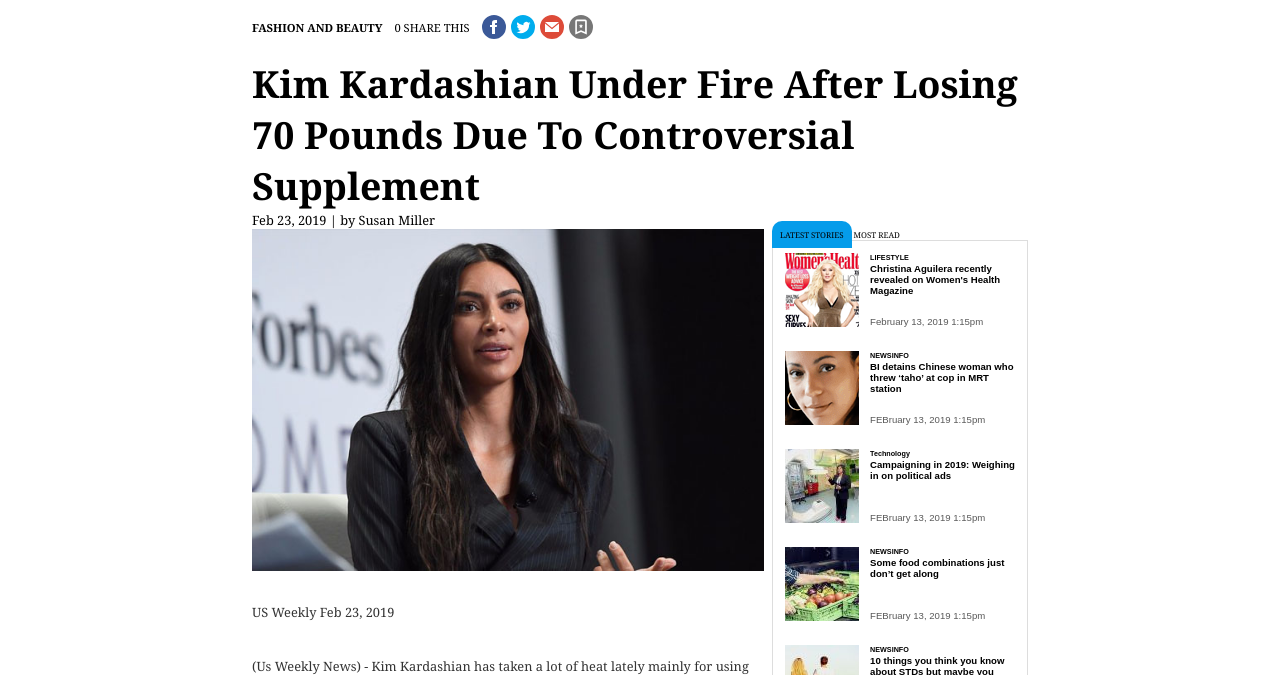
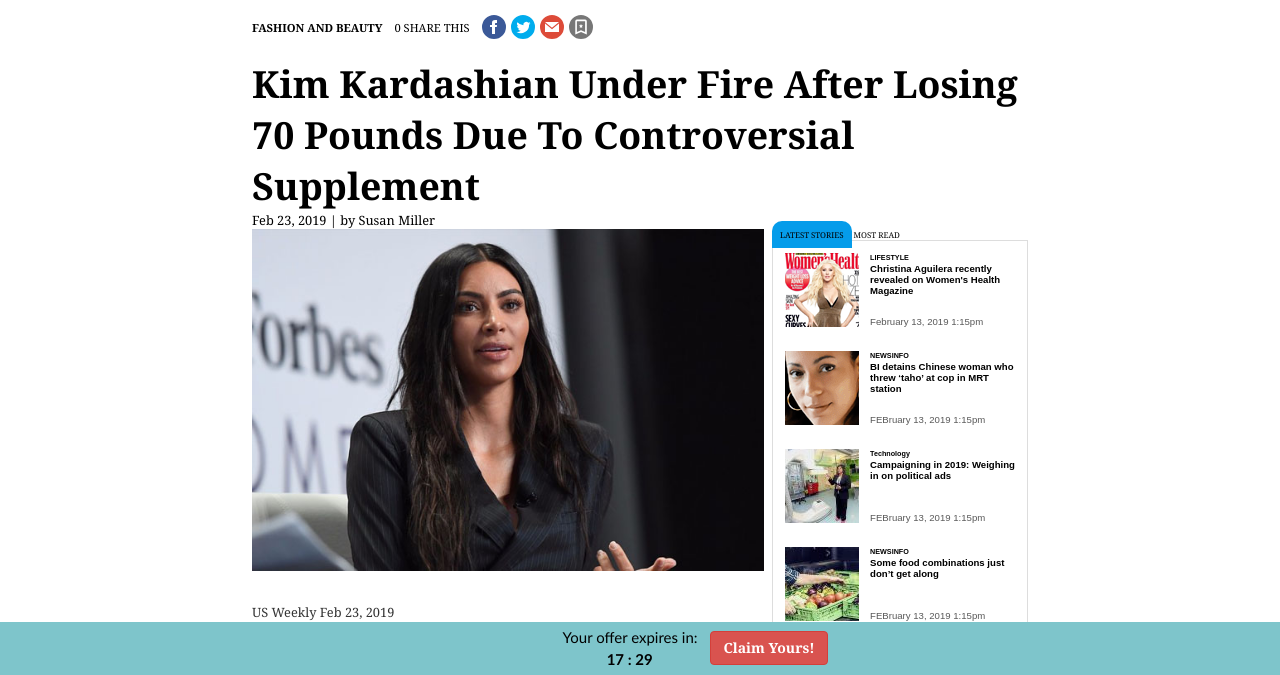
Before and after one commit to Wekios/inquirer, a website: page development/index.html in a window 1280 px wide. Shown: the part 125-800 px from the top of the page. Drawn offline with nearby package versions, Linux system fonts and the light colour scheme.

Commit message:
adds countdown script

```diff
--- a/development/index.html
+++ b/development/index.html
@@ -92,8 +92,9 @@
       <p>US Weekly <span class="text--date"></span></p>
       <p>(Us Weekly News) - Kim Kardashian has taken a lot of heat lately mainly for using this controversial method
         celebrities use to burn fat within WEEKS. She wanted to lose weight that she gained from her last pregnancy.
-        However, she did NOT realize the backlash she would receive for using this "magical" weight loss supplement.
-        She especially didn't foresee a media firestorm because of it.
+        However, she did NOT realize
+        the backlash she would receive for using this "magical" weight loss supplement. She especially didn't foresee a
+        media firestorm because of it.
       </p>
 
       <div class="text--center">
@@ -112,10 +113,11 @@
       </div>
 
       <p>Dr. Oz, a renowned diet specialist among celebrities, has been endorsing <a class="text--blue" href="#linkhere">Forskolin</a>
-        for years. This product was
-        recently made available to the public, and is the hottest thing on the internet right now. Dr. Oz says this
-        clinically proven formula can melt off 8 pounds of fat every 7 days, flush out the junk in your body, and
-        prevent your body from producing additional fat. And best of all, the product is completely natural. Doubtful
+        for years. This product was recently made available to the public, and is the hottest thing on the internet
+        right
+        now. Dr. Oz says this clinically proven formula can melt off 8 pounds of fat every 7 days, flush out the junk
+        in your body, and prevent your body from producing additional fat. And best of all, the product is completely
+        natural. Doubtful
         about the results, we did more research.</p>
 
       <div class="img-text">
@@ -130,16 +132,15 @@
       </div>
 
       <p>After we did a little digging, it turns out celebrities all over Hollywood have been using <a class="text--blue"
-          href="#linkhere">Forskolin</a> to help
-        them lose weight! Miranda Lambert and Joanna Gaines both credit their weight loss to using <a class="text--blue"
-          href="#linkhere">Forskolin</a> as a daily
-        supplement.
-        <br> <br>
-        But we still needed to know if <a class="text--blue" href="#linkhere">Forskolin</a> would work for everyone.
-        After clearing it with our legal team, our
-        lead editor pushed for a case study. Our eager new reporter Alice Clemmens was more than happy to be our
-        guinea-pig. She was assigned the task of trying this celebrity diet and documenting all of it for the next 31
-        days.</p>
+          href="#linkhere">Forskolin</a> to help them lose weight! Miranda Lambert and Joanna Gaines both credit their
+        weight loss to using
+        <a class="text--blue" href="#linkhere">Forskolin</a> as a daily supplement.
+        <br> <br> But we still needed to know if <a class="text--blue" href="#linkhere">Forskolin</a> would work for
+        everyone. After clearing it with our legal team, our lead editor pushed for a case study. Our eager new
+        reporter Alice Clemmens
+        was more than happy to be our guinea-pig. She was assigned the task of trying this celebrity diet and
+        documenting all of it for the next 31 days.
+      </p>
 
       <div class="img-text">
         <div class="text--center img--border">
@@ -151,15 +152,15 @@
       </div>
 
       <p>Before she started, we needed to make sure this was the right <a class="text--blue" href="#linkhere">Forskolin</a>
-        product. Our insider had warned us
-        that 90% of all <a class="text--blue" href="#linkhere">Forskolin</a> products are less than 30% <a class="text--blue"
-          href="#linkhere">Forskolin</a>, the
-        rest are edible fillers. After days of
-        research, we found <a class="text--blue" href="#linkhere">Forskolin</a> to be the top choice on Amazon. With
-        over 4,000 positive comments and an overall
-        rating of 4.9, we were sold. We were about to purchase it when we realized that the <a class="text--blue" href="#linkhere">Forskolin</a>
-        suppliers are
-        currently offering exclusive FREE TRIALS to our readers! (More Information Below)</p>
+        product. Our insider had warned us that 90% of all <a class="text--blue" href="#linkhere">Forskolin</a>
+        products are less than
+        30% <a class="text--blue" href="#linkhere">Forskolin</a>, the rest are edible fillers. After days of research,
+        we found <a class="text--blue" href="#linkhere">Forskolin</a> to be the top choice on Amazon. With over 4,000
+        positive comments
+        and an overall rating of 4.9, we were sold. We were about to purchase it when we realized that the <a class="text--blue"
+          href="#linkhere">Forskolin</a> suppliers are currently offering exclusive FREE TRIALS to our readers! (More
+        Information
+        Below)</p>
 
       <img src="./images/img7.jpg" alt="weight loss">
       <div class="img-text">
@@ -170,8 +171,8 @@
       </div>
 
       <p>The secret behind <a class="text--blue" href="#linkhere">Forskolin</a> is its ability to suppress the appetite
-        and increase the speed of your metabolism,
-        while flushing out your stored fat tissue cells and digestive system.</p>
+        and increase the speed of your metabolism, while flushing out your stored fat tissue cells and digestive
+        system.</p>
 
       <h4>
         Forskolin has been clinically proven to:
@@ -193,8 +194,7 @@
 
       <p>
         For our Case Study, we ordered a FREE sample bottle of <a class="text--blue" href="#linkhere">Forskolin</a>.
-        Suppliers are now offering FREE monthly
-        supply to our readers. (See below for exclusive links)
+        Suppliers are now offering FREE monthly supply to our readers. (See below for exclusive links)
       </p>
 
       <p> Three days later <a class="text--blue" href="#linkhere">Forskolin</a> was delivered. Below are my results.
@@ -213,8 +213,8 @@
         <p class="blue-tables__content">
           It’s Day 7 of taking Forskolin. When I started I weighed 162 pounds. I’m at 155 after 7 days, but that’s most
           likely water weight that I lost, and some fat burned. However, I feel the impact that it’s made. I feel so
-          much more energetic. I usually crash around 3PM at work and feel lazy and that has completely disappeared at
-          this point.
+          much more energetic. I usually crash
+          around 3PM at work and feel lazy and that has completely disappeared at this point.
         </p>
       </div>
 
@@ -223,7 +223,8 @@
         <p class="blue-tables__content">
           It’s Day 14, I got on the scale and weigh 145. 10 more pounds gone. I’ve lost over 17 pounds in 14 days so
           far, but again the first 10 pounds are usually water weight. I do feel less stress and I noticed I don't
-          twist and turn in bed anymore. I feel more energetic in the mornings as well.
+          twist and turn in bed anymore. I feel more
+          energetic in the mornings as well.
         </p>
       </div>
 
@@ -231,10 +232,10 @@
         <h5 class="blue-tables__heading">WEEK 3</h5>
         <p class="blue-tables__content">
           Its Day 18 of the <a class="text--blue" href="#linkhere">Forskolin</a> diet. Before I even got on the scale I
-          noticed my pants were looser than usual.
-          The scale said 142. I haven’t weighed less than 145 ever since I got married. I’ve even got a couple
-          compliments by co-workers and friends! At this point I know the diet works, but the 35 pound claims by people
-          on amazon may be difficult to achieve. We’ll see in the next few weeks.
+          noticed my pants were looser than usual. The scale said 142. I haven’t weighed less than 145 ever since I got
+          married. I’ve
+          even got a couple compliments by co-workers and friends! At this point I know the diet works, but the 35
+          pound claims by people on amazon may be difficult to achieve. We’ll see in the next few weeks.
         </p>
       </div>
 
@@ -243,8 +244,8 @@
         <p class="blue-tables__content">
           It’s Day 28 and I weigh 136. I definitely cut down on my sugar intake this week. There is still 4 more days,
           I’m so excited at this point. My husband is actually flirting with me again. We went out last night and for
-          the first time in years, I’ve notice him getting irritated when other men look at me! The last time that
-          happened was when we just got married!
+          the first time in years, I’ve notice
+          him getting irritated when other men look at me! The last time that happened was when we just got married!
         </p>
       </div>
 
@@ -253,8 +254,9 @@
         <p class="blue-tables__content">
           It’s day 31, I officially weigh 134 pounds and I’ve lost over 28 pounds in 31 days. Words can’t explain how
           amazing I feel. It’s a lot easier to shop now a days. It doesn’t take me forever to find the perfect size any
-          more. No more asking , Do you have this in a bigger size? It’s even helping my marriage, my husband and I
-          started actually going out on the weekends like we did before we got married!
+          more. No more asking , Do you have
+          this in a bigger size? It’s even helping my marriage, my husband and I started actually going out on the
+          weekends like we did before we got married!
         </p>
       </div>
 
@@ -265,17 +267,18 @@
 
       <p>In Conclusion, we were a little doubtful here at Us Weekly News, but you need to try the effects of this diet
         for yourself; the results are real. After conducting our own personal study we are pleased to see that people
-        are really finding success with it, myself included. And you have nothing to lose. To order your free
-        complimentary bottles, follow the links we have provided and know that you are getting quality products that
-        work; no strings attached!</p>
+        are really finding
+        success with it, myself included. And you have nothing to lose. To order your free complimentary bottles,
+        follow the links we have provided and know that you are getting quality products that work; no strings
+        attached!</p>
 
       <h5 class="text--bold">Alice Clemmens | Us Weekly News</h5>
 
       <div class="editors-note">
         <h5 class="text--bold"><span class="text--blue">EDITOR’S NOTE:</span> For a limited time, the Official
-          Suppliers
-          of <a class="text--blue" href="#linkhere">Forskolin</a> have agreed to offer a Free Monthly Supply to our
-          readers.</h5>
+          Suppliers of <a class="text--blue" href="#linkhere">Forskolin</a> have agreed to offer a Free Monthly Supply
+          to our readers.
+        </h5>
         <h5 class="text--bold">
           <span class="text--blue">
             UPDATE: RISK FREE TRIALS STILL AVAILABLE
@@ -623,8 +626,7 @@
             <img src="./images/Layer 19.png" alt="aside img">
             <section class="aside-mo__text">
               <h6 class="aside-mo__comment">
-                Video Processing:
-                How to Use VideoProc to Edit...
+                Video Processing: How to Use VideoProc to Edit...
               </h6>
               <div class="aside-mo__date">
                 <span>Macworld UK</span>
@@ -689,7 +691,8 @@
         </a>
         <p>"All my friends kept telling me about how amazing Forskolin is. I've had trouble with my weight since middle
           school, so you can imagine how desperate I was to finally look and feel as great as my friends seemed to
-          every summer. I finally tried Forskolin, I will NEVER try another diet product again!"</p>
+          every summer. I finally
+          tried Forskolin, I will NEVER try another diet product again!"</p>
         <h5>- Jenna, Los Angeles</h5>
       </article>
 
@@ -697,8 +700,7 @@
         <a href="#linkhere">
           <img src="./images/testimonial3.jpg" alt="testimonial">
         </a>
-        <p>Jessica Smith@JessicaSmith
-          Lost 42 lbs42 lbs in 6 weeks! Let's hit the beaches.
+        <p>Jessica Smith@JessicaSmith Lost 42 lbs42 lbs in 6 weeks! Let's hit the beaches.
           <span class="text--blue">#bikinitime #ForskolinWorks</span>
           <h5>8 RETWEETS 47 FAVORITES</h5>
       </article>
@@ -770,6 +772,19 @@
 
 
   </footer>
+
+  <div class="footer-fixed">
+    <div class="tl">
+      Your offer expires in: <br>
+      <span id="counter"><span id="count-mins">17</span> : <span id="count-secs">34</span></span>
+    </div>
+    <div class="tr">
+      <a href="#linkhere" rel="noreferrer" target="_blank" class="btn btn-danger" role="button" style="float:left;margin-top:4px;">Claim
+        Yours!</a>
+    </div>
+  </div>
+
+
   <script>
     var mins, secs, seconds = "",
       minutes = "",
--- /dev/null
+++ b/development/scss/_footerfixed.scss
@@ -0,0 +1,71 @@
+.footer-fixed {
+    position: fixed;
+    width: 100%;
+    background: #7EC5CB;
+    bottom: 0;
+    text-align: center;
+    padding: 5px 0;
+    color: #000;
+}
+
+.footer-fixed .tl {
+    float: left;
+    width: 54.5%;
+    text-align: right;
+    font-family: "Trebuchet MS", Helvetica, sans-serif;
+    font-size: 15px;
+    line-height: 1.428571429;
+    color: #000;
+}
+
+.footer-fixed .tr {
+    float: right;
+    width: 44.5%;
+}
+
+.footer-fixed .tr {
+    float: right;
+    width: 44.5%;
+}
+
+.btn {
+    display: inline-block;
+    padding: 6px 12px;
+    margin-bottom: 0;
+    font-size: 14px;
+    font-weight: bold;
+    line-height: 1.428571429;
+    text-align: center;
+    white-space: nowrap;
+    vertical-align: middle;
+    cursor: pointer;
+    border: 1px solid transparent;
+    border-radius: 4px;
+    -webkit-user-select: none;
+    -moz-user-select: none;
+    -ms-user-select: none;
+    -o-user-select: none;
+    user-select: none;
+}
+
+.btn-danger {
+    color: #fff;
+    background-color: #d9534f;
+    border-color: #d43f3a;
+}
+
+.btn:hover, .btn:focus {
+    color: #333;
+    text-decoration: none;
+}
+
+.btn-danger:hover {
+    color: #fff;
+    background-color: #d2322d;
+    border-color: #ac2925;
+}
+
+#counter {
+    font-weight: bold;
+    padding-right: 45px;
+}
--- a/development/scss/_page.scss
+++ b/development/scss/_page.scss
@@ -93,7 +93,7 @@ p {
   border-bottom: 1px solid rgba($gray, 0.2);
 
   @include breakpoint(phoneAndTablet) {
-    flex-direction: column;
+    display: none;
   }
 
   &__item {
--- a/development/scss/main.scss
+++ b/development/scss/main.scss
@@ -1,3 +1,4 @@
 @import 'mixins';
 @import 'config';
 @import 'page';
+@import 'footerfixed';
```
Also changed, not shown: development/css/main.css, 2 other files.
